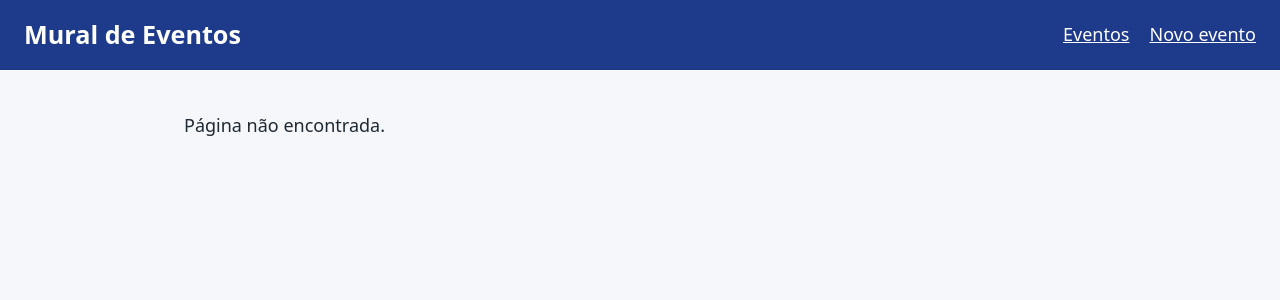
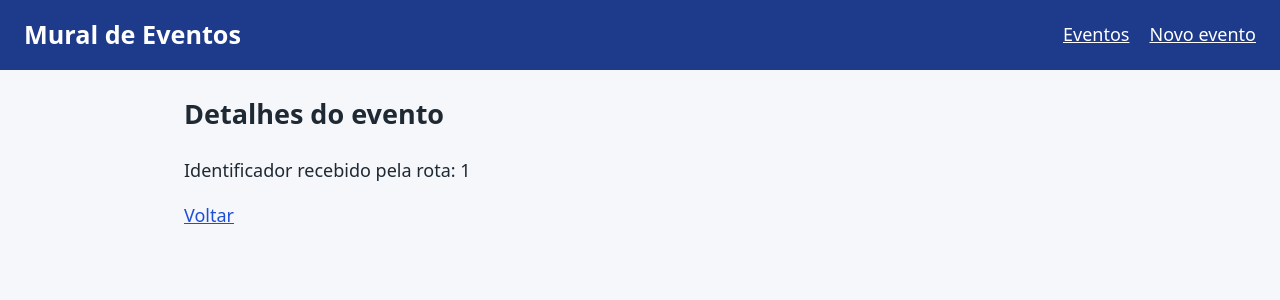
Before and after one commit to LuisgBotelho/mural-eventos-react, a React (Vite) app: page /eventos/1 in a window 1280 px wide. Shown: the top 300 px of the page. Built offline with nearby package versions, Linux system fonts and the light colour scheme.

Commit message:
RF4: cria rota de detalhes e le o id da URL

```diff
--- a/src/App.jsx
+++ b/src/App.jsx
@@ -2,6 +2,7 @@ import { Route, Routes } from 'react-router-dom'
 import Cabecalho from './componentes/Cabecalho'
 import ListaEventos from './componentes/ListaEventos'
 import FormEvento from './componentes/FormEvento'
+import DetalheEvento from './componentes/DetalheEvento'
 
 function App() {
   return (
@@ -13,7 +14,7 @@ function App() {
           <Route path="/" element={<ListaEventos />} />
           {/* RF3: rota do cadastro de eventos. */}
           <Route path="/eventos/novo" element={<FormEvento />} />
-          {/* RF4: criar a rota /eventos/:id para os detalhes no checkpoint 2. */}
+          <Route path="/eventos/:id" element={<DetalheEvento />} />
           <Route path="*" element={<p>Página não encontrada.</p>} />
         </Routes>
       </main>
--- a/src/componentes/DetalheEvento.jsx
+++ b/src/componentes/DetalheEvento.jsx
@@ -1,4 +1,14 @@
-// RF4: buscar o evento pelo id da URL e mostrar seus dados na oficina.
+import { Link, useParams } from 'react-router-dom'
+
+// Primeiro ligamos a rota. A consulta à API entra no próximo commit.
 export default function DetalheEvento() {
-  return null
+  const { id } = useParams()
+
+  return (
+    <section>
+      <h2>Detalhes do evento</h2>
+      <p>Identificador recebido pela rota: {id}</p>
+      <Link to="/">Voltar</Link>
+    </section>
+  )
 }
```
